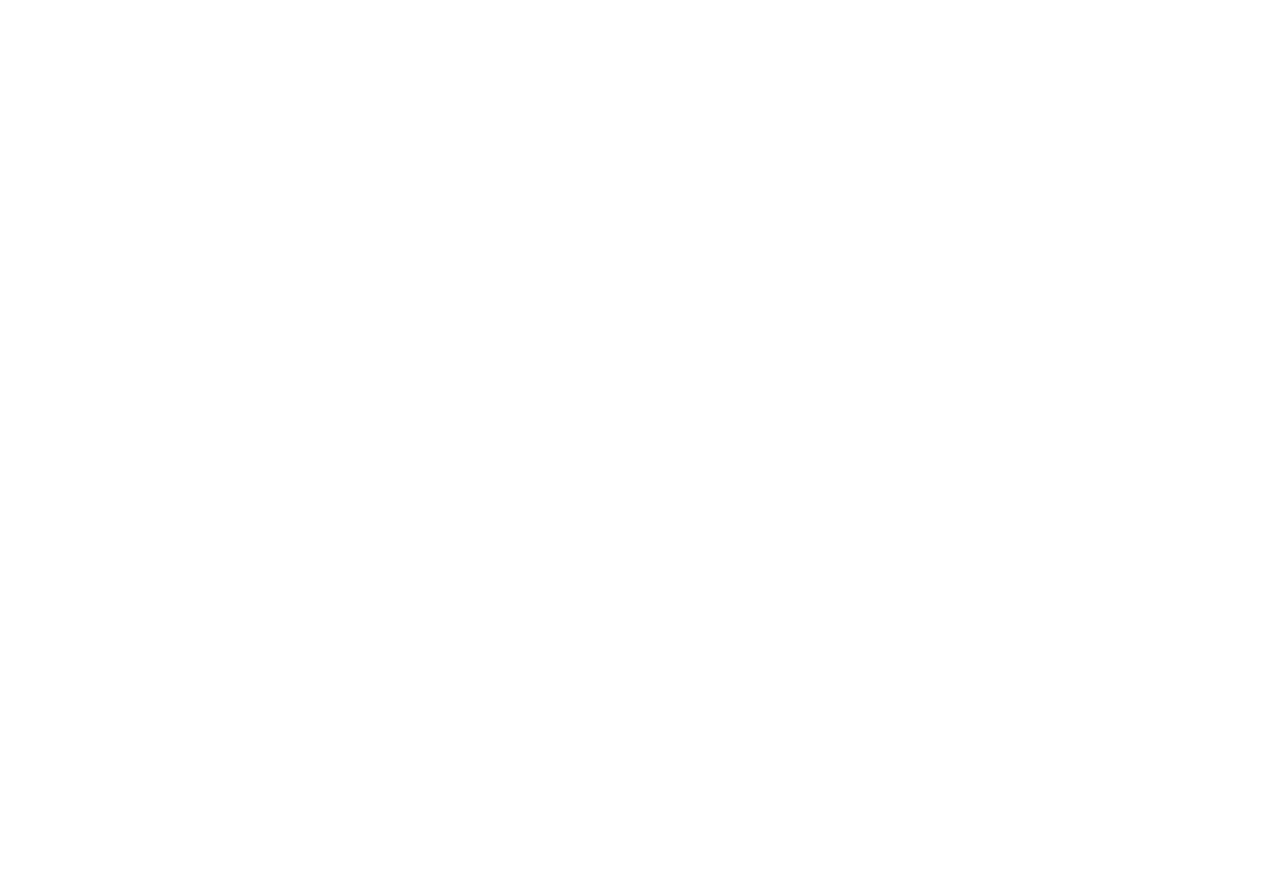
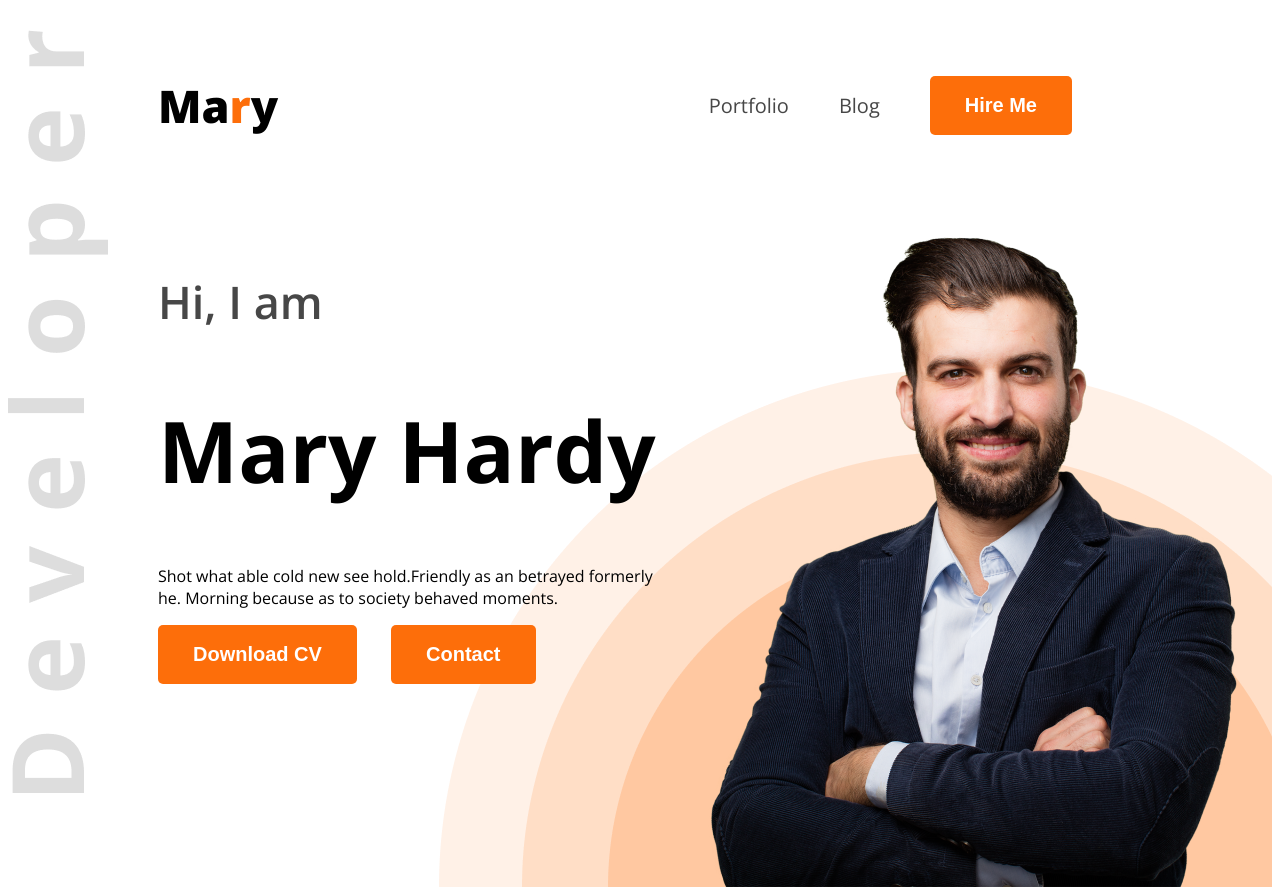
Before and after one commit to Moin-hub/web-dev-portfolio, a plain HTML site: page index.html in a window 1280 px wide. Before the commit the page ends 800 px from the top, so only its background shows below. Drawn offline with nearby package versions, Linux system fonts and the light colour scheme.

Commit message:
added banner

```diff
--- a/index.html
+++ b/index.html
@@ -1,12 +1,37 @@
 <!DOCTYPE html>
 <html lang="en">
+
 <head>
     <meta charset="UTF-8">
     <meta name="viewport" content="width=device-width, initial-scale=1.0">
     <title>Web Developer Portfolio</title>
+    <link rel="preconnect" href="https://fonts.googleapis.com">
+    <link rel="preconnect" href="https://fonts.gstatic.com" crossorigin>
+    <link href="https://fonts.googleapis.com/css2?family=Open+Sans:ital,wght@0,300..800;1,300..800&display=swap"
+        rel="stylesheet">
+    <link rel="stylesheet" href="./styles/portfolio.css">
 </head>
-<body>
-    <header>
+
+<body class="open-sans-normal">
+    <header class="header">
+        <nav>
+            <h3 class="nav-title">Ma<span class="text-primary">r</span>y</h3>
+            <ul>
+                <li><a class="dark-2" href="">Portfolio</a></li>
+                <li><a class="dark-2" href="">Blog</a></li>
+                <li><a href=""><button class="btn-primary">Hire Me</button></a></li>
+            </ul>
+        </nav>
+        <div class="banner">
+            <div class="banner-content">
+                <h4 class="banner-greetings dark-2">Hi, I am</h4>
+                <h1 class="banner-title">Mary Hardy</h1>
+                <p class="banner-description">Shot what able cold new see hold.Friendly as an betrayed formerly he. Morning because as to society behaved moments.</p>
+                <button class="btn-primary">Download CV</button>
+                <button class="btn-primary">Contact</button>
+            </div>
+            <img class="banner-profile-pic" src="./images/hardy.png" alt="hardy photo is on way">
+        </div>
 
     </header>
     <main>
@@ -16,4 +41,5 @@
 
     </footer>
 </body>
+
 </html>
--- /dev/null
+++ b/styles/portfolio.css
@@ -0,0 +1,86 @@
+.open-sans-normal{
+  font-family: "Open Sans", sans-serif;
+  font-optical-sizing: auto;
+  font-style: normal;
+  font-variation-settings:
+    "wdth" 100;
+}
+/* shared style */
+.text-primary{
+    color: #FD6E0A;
+}
+.btn-primary{
+    background-color: #FD6E0A;
+    font-size: 20px;
+    font-weight: bold;
+    color: white;
+    border: none;
+    padding: 18px 35px;
+    border-radius: 5px;
+}
+.banner .banner-content .btn-primary{
+    margin-right: 30px;
+}
+/* Nav styles */
+nav{
+    display: flex;
+    align-items: center;
+    justify-content: space-between;
+    margin: 30px 150px;
+}
+
+nav ul{
+    display: flex;
+    align-items: center;
+}
+
+.nav-title{
+    font-size: 45px;
+    font-weight: 800;
+}
+
+nav ul li{
+    list-style: none;
+    margin-right: 50px;
+}
+
+nav ul li a{
+    text-decoration: none;
+    font-size: 20px;
+}
+
+.dark-2{
+    color: #474747;
+}
+/* banner */
+.banner{
+    display: flex;
+    justify-content: space-between;
+    margin: 0 26px 0 150px;
+}
+
+.banner-greetings{
+    font-size: 45px;
+    font-weight: 600;
+}
+/* banner content */
+.banner-content{
+    max-width: 585px;
+}
+
+.banner-title{
+    font-size: 85px;
+    font-weight: bold;
+}
+
+.banner-profile-pic{
+    width: 584px;
+}
+
+
+/* header */
+.header{
+background-image: url(../images/developer.png), url(../images/header_bg.png);
+background-repeat: no-repeat;
+background-position: top left, bottom right;
+}
```
